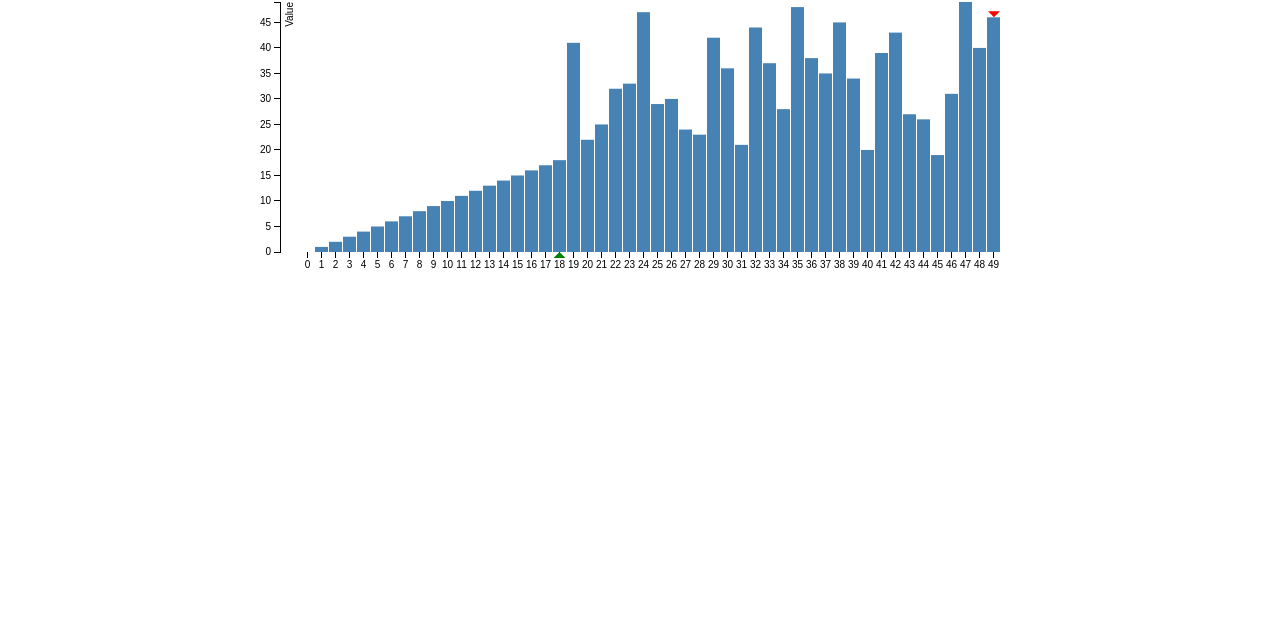
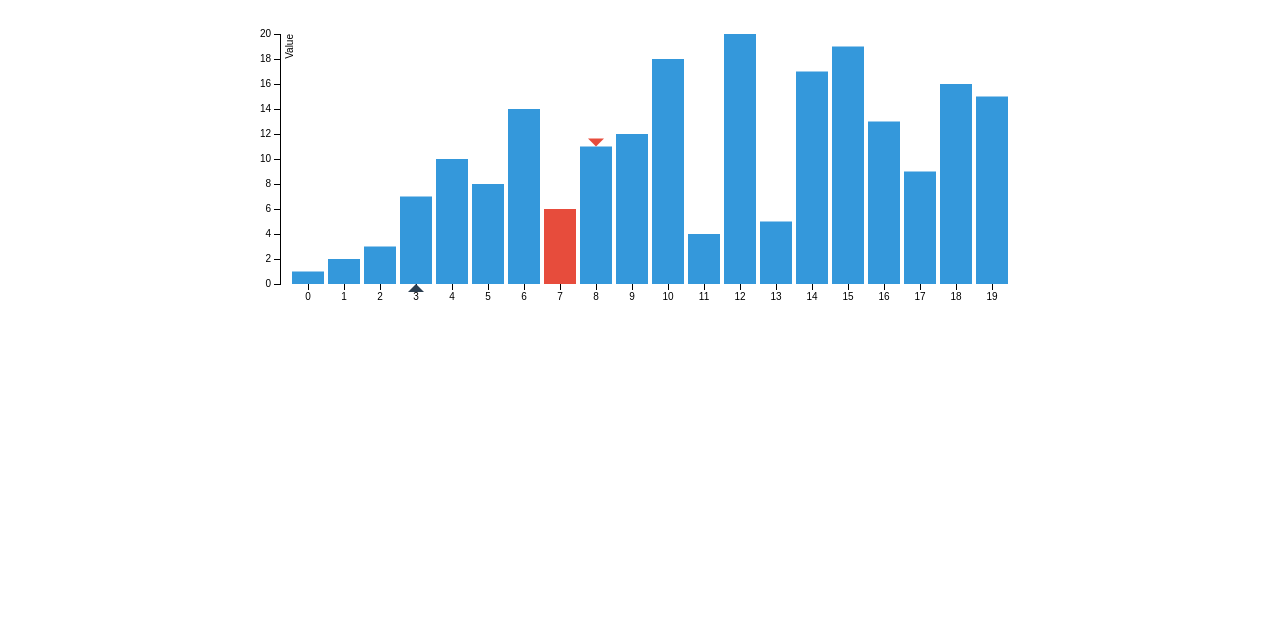
Before and after one commit to arfaian/algorithms.js, a plain HTML site: page public/index.html in a window 1280 px wide. Shown: the part 160-800 px from the top of the page. Drawn offline with nearby package versions, Linux system fonts and the light colour scheme.

Commit message:
current min, make prettier

```diff
--- a/public/index.html
+++ b/public/index.html
@@ -8,6 +8,7 @@
     <meta name="author" content="Arian Arfaian">
     <link rel="shortcut icon" href="assets/favicon.ico">
     <title>algorithms.js</title>
+    <link href="//fonts.googleapis.com/css?family=Open+Sans:300,400,600,700&amp;amp;subset=latin,latin-ext" rel="stylesheet">
     <link href="stylesheets/bootstrap.min.css" rel="stylesheet">
     <link href="stylesheets/main.css" rel="stylesheet">
     <!--[if lt IE 9]>
@@ -37,7 +38,11 @@
         </div>
       </div>
       <div>
-        <h1>selection sort</h1>
+        <div class="row">
+          <div class="col-md-11 col-md-offset-1">
+            <h1>selection sort</h1>
+          </div>
+        </div>
         <div class="row">
           <div id="chart"></div>
         </div>
--- a/public/javascripts/chart.js
+++ b/public/javascripts/chart.js
@@ -60,19 +60,70 @@ var drawChart = function(element, data) {
   var outerY = y(0);
 
   var outer = svg.append('path')
-      .attr('d', function(d) { return 'M ' + xModifier(0) + ' ' + outerY + ' l  6 6 l -12 0 z'; })
-      .attr('fill', 'green');
+      .attr('d', function(d) { return 'M ' + xModifier(0) + ' ' + outerY + ' l 8 8 l -16 0 z'; })
+      .attr('fill', '#2C3E50');
 
   var inner = svg.append('path')
-      .attr('d', function(d) { return 'M ' + xModifier(0) + ' ' + y(0) + ' l -12 0 l 6 6 z'; })
-      .attr('fill', 'red');
+      .attr('d', function(d) { return 'M ' + xModifier(0) + ' ' + outerY + ' l -16 0 l 8 8 z'; })
+      .attr('fill', '#E74C3C');
 
   updateOuter = function(i) {
-    outer.attr('d', function(d) { return 'M ' + xModifier(i) + ' ' + outerY + ' l 6 6 l -12 0 z'; })
+    outer.attr('d', function(d) { return 'M ' + xModifier(i) + ' ' + outerY + ' l 8 8 l -16 0 z'; })
   }
+
   updateInner = function(i, value) {
-    var yPosition = y(value) - 6;
-    var xPosition = xModifier(i) + halfRangeBand;
-    inner.attr('d', function(d) { return 'M ' + xPosition + ' ' + yPosition + ' l -12 0 l 6 6 z'; })
+    var yPosition = y(value) - 8;
+    var xPosition = xModifier(i) + 8;
+    inner.attr('d', function(d) { return 'M ' + xPosition + ' ' + yPosition + ' l -16 0 l 8 8 z'; })
   }
+
+  swapBars = function(i, min) {
+    var $i = d3.select('#bar' + i);
+    var ix = $i.attr('x');
+    var iy = $i.attr('y');
+    var iid = $i.attr('id');
+    var iheight = $i.attr('height');
+    var iwidth = $i.attr('width');
+
+    var $min = d3.select('#bar' + min);
+    var minx = $min.attr('x');
+    var miny = $min.attr('y');
+    var minid = $min.attr('id');
+    var minheight = $min.attr('height');
+
+    $min.remove();
+    $i.remove();
+
+    d3.select('.bars').append('rect')
+      .attr('class', 'bar')
+      .attr('x', minx)
+      .attr('width', iwidth)
+      .attr('y', iy)
+      .attr('height', iheight)
+      .attr('id', minid);
+
+    d3.select('.bars').append('rect')
+      .attr('class', 'bar')
+      .attr('x', ix)
+      .attr('width', iwidth)
+      .attr('y', miny)
+      .attr('height', minheight)
+      .attr('id', iid);
+  }
+
+  currentMin = (function() {
+    var min = null;
+
+    var toggle = function(bool) {
+      min.classed('min', bool);
+    }
+
+    return function(i) {
+      if (min !== null) {
+        toggle(false);
+      }
+      min = d3.select('#bar' + i);
+      toggle(true);
+    }
+  })();
 }
--- a/public/javascripts/main.js
+++ b/public/javascripts/main.js
@@ -1,7 +1,7 @@
-var arr = [], n = 50;
+var arr = [], n = 20;
 
 for (var i = 0; i < n; i++) {
-  arr[i] = i;
+  arr[i] = i + 1;
 }
 
 function shuffle(array) {
--- a/public/javascripts/selection_sort.js
+++ b/public/javascripts/selection_sort.js
@@ -1,49 +1,16 @@
 var swap = function(i, min) {
-
   var j = arr[i];
   arr[i] = arr[min];
   arr[min] = j;
-
-  var $i = d3.select('#bar' + i);
-  var ix = $i.attr('x');
-  var iy = $i.attr('y');
-  var iid = $i.attr('id');
-  var iheight = $i.attr('height');
-  var iwidth = $i.attr('width');
-
-  var $min = d3.select('#bar' + min);
-  var minx = $min.attr('x');
-  var miny = $min.attr('y');
-  var minid = $min.attr('id');
-  var minheight = $min.attr('height');
-
-  $min.remove();
-  $i.remove();
-
-  d3.select('.bars').append('rect')
-    .attr('class', 'bar')
-    .attr('x', minx)
-    .attr('width', iwidth)
-    .attr('y', iy)
-    .attr('height', iheight)
-    .attr('id', minid)
-    ;
-
-  d3.select('.bars').append('rect')
-    .attr('class', 'bar')
-    .attr('x', ix)
-    .attr('width', iwidth)
-    .attr('y', miny)
-    .attr('height', minheight)
-    .attr('id', iid)
-    ;
+  swapBars(i, min);
 }
 
 function outer(i) {
-  if (i < n) {
+  if (i < n - 1) {
     updateOuter(i);
     var min = i;
-    inner(min, i, i);
+    currentMin(min);
+    inner(min, i, i + 1);
   }
 }
 
@@ -52,8 +19,9 @@ function inner(min, i, j) {
     updateInner(j, arr[j]);
     if (arr[j] < arr[min]) {
       min = j;
+      currentMin(min);
     }
-    setTimeout(function() { inner(min, i, ++j); }, 4);
+    setTimeout(function() { inner(min, i, ++j); }, 80);
   } else {
     swap(i, min);
     setTimeout(function() { outer(++i); }, 100);
--- a/public/stylesheets/main.css
+++ b/public/stylesheets/main.css
@@ -1,9 +1,15 @@
 body {
-  margin-top: 20px
+  margin-top: 20px;
+  font: 400 14px/1.6 "Open Sans", sans-serif;
+}
+
+h1 {
+  font: 100 36px "Helvetica Neue", Helvetica, Arial, sans-serif;
+  margin-bottom: 20px;
 }
 
 .bar {
-  fill: steelblue;
+  fill: #3498DB;
 }
 
 .axis {
@@ -25,3 +31,7 @@ body {
   margin: 0 auto;
   width: 800px
 }
+
+.min {
+  fill: #E74C3C;
+}
```
